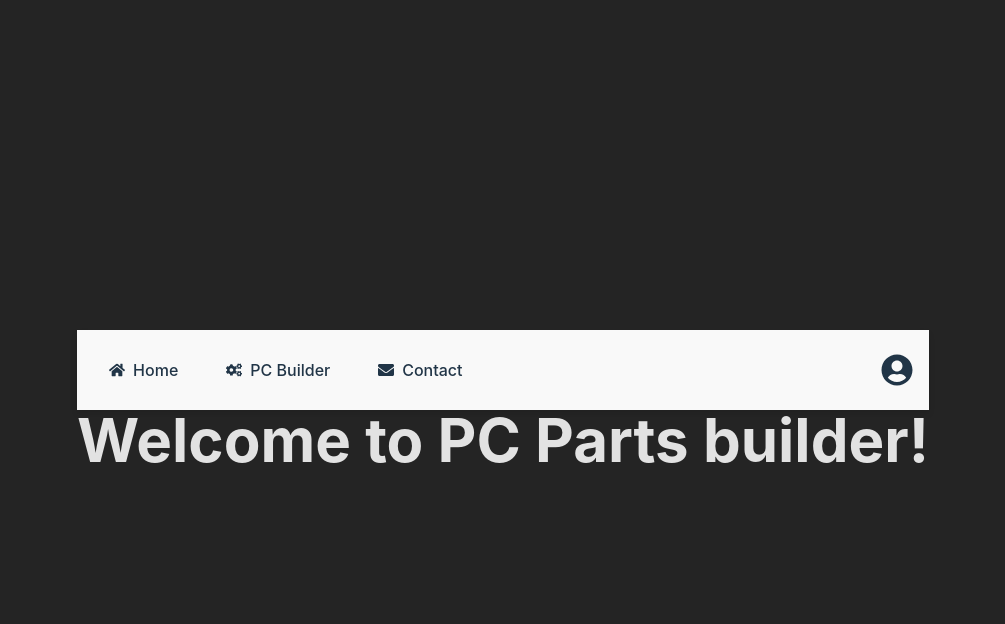
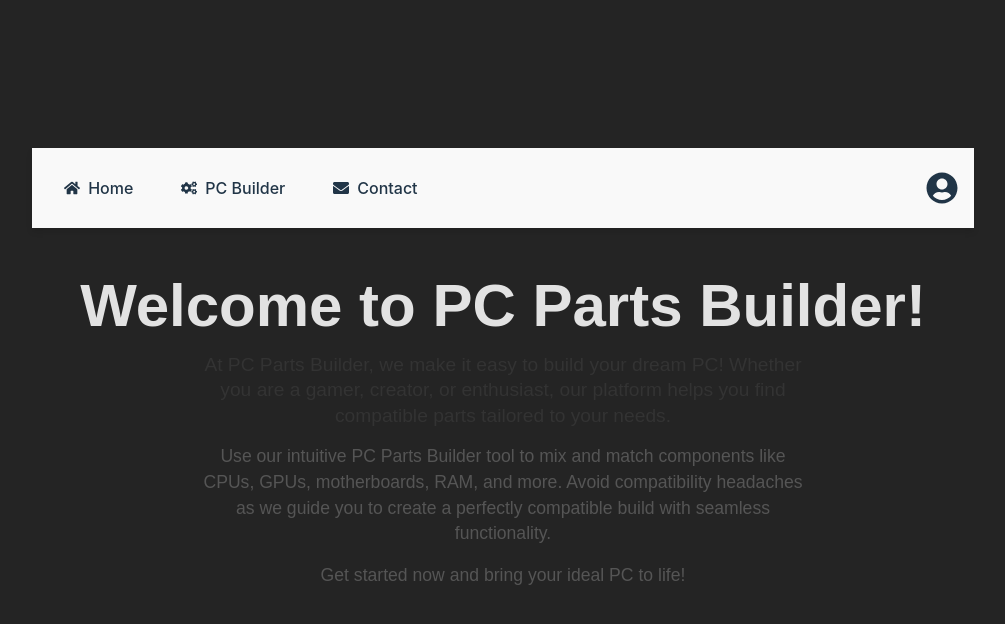
Before and after one commit to jstenecker/PCparts_builder, a React (Vite) app: page / in a window 1280 px wide. Shown: the top 624 px of the page, without its empty margins (137-1142 px from the left). Built offline with nearby package versions, Linux system fonts and the light colour scheme.

Commit message:
Updated Home page

```diff
--- a/src/pages/Contact.jsx
+++ b/src/pages/Contact.jsx
@@ -48,6 +48,8 @@ const Contact = () => {
   return (
     <div className="contact-form" style={styles.container}>
       <h1 style={styles.heading}>Contact Us</h1>
+        <p style={styles.heading}>Use the form below to get in touch with our team.</p>
+        <p style={styles.heading}>We will be in touch with you ASAP!</p>
       <form onSubmit={handleSubmit} style={styles.form}>
         <div style={styles.inputGroup}>
           <label htmlFor="name" style={styles.label}>Name:</label>
--- a/src/pages/Home.jsx
+++ b/src/pages/Home.jsx
@@ -2,9 +2,20 @@
 
 const Home = () => {
     return (
-        <div>
-            <h1>Welcome to PC Parts builder!</h1>
-            <p></p>
+        <div style={{ textAlign: 'center', margin: '2rem', padding: '1rem', fontFamily: 'Arial, sans-serif' }}>
+            <h1>Welcome to PC Parts Builder!</h1>
+            <p style={{ fontSize: '1.2rem', lineHeight: '1.6rem', color: '#333', maxWidth: '600px', margin: '1rem auto' }}>
+                At PC Parts Builder, we make it easy to build your dream PC! Whether you are a gamer, creator, or enthusiast,
+                our platform helps you find compatible parts tailored to your needs.
+            </p>
+            <p style={{ fontSize: '1.1rem', lineHeight: '1.6rem', color: '#555', maxWidth: '600px', margin: '1rem auto' }}>
+                Use our intuitive PC Parts Builder tool to mix and match components like CPUs, GPUs, motherboards, RAM,
+                and more. Avoid compatibility headaches as we guide you to create a perfectly compatible build with
+                seamless functionality.
+            </p>
+            <p style={{ fontSize: '1.1rem', lineHeight: '1.6rem', color: '#555', maxWidth: '600px', margin: '1rem auto' }}>
+                Get started now and bring your ideal PC to life!
+            </p>
         </div>
     );
 };
```
